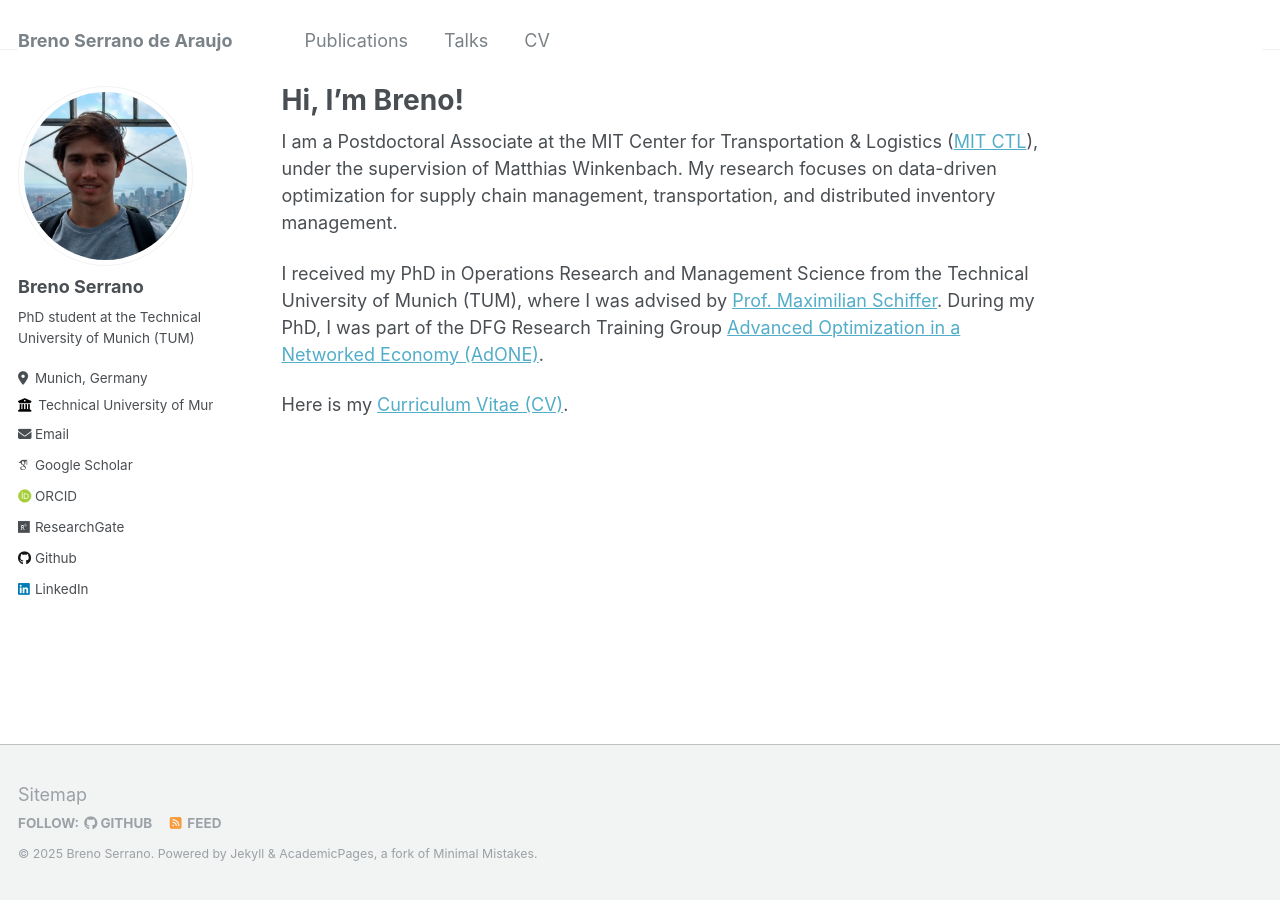
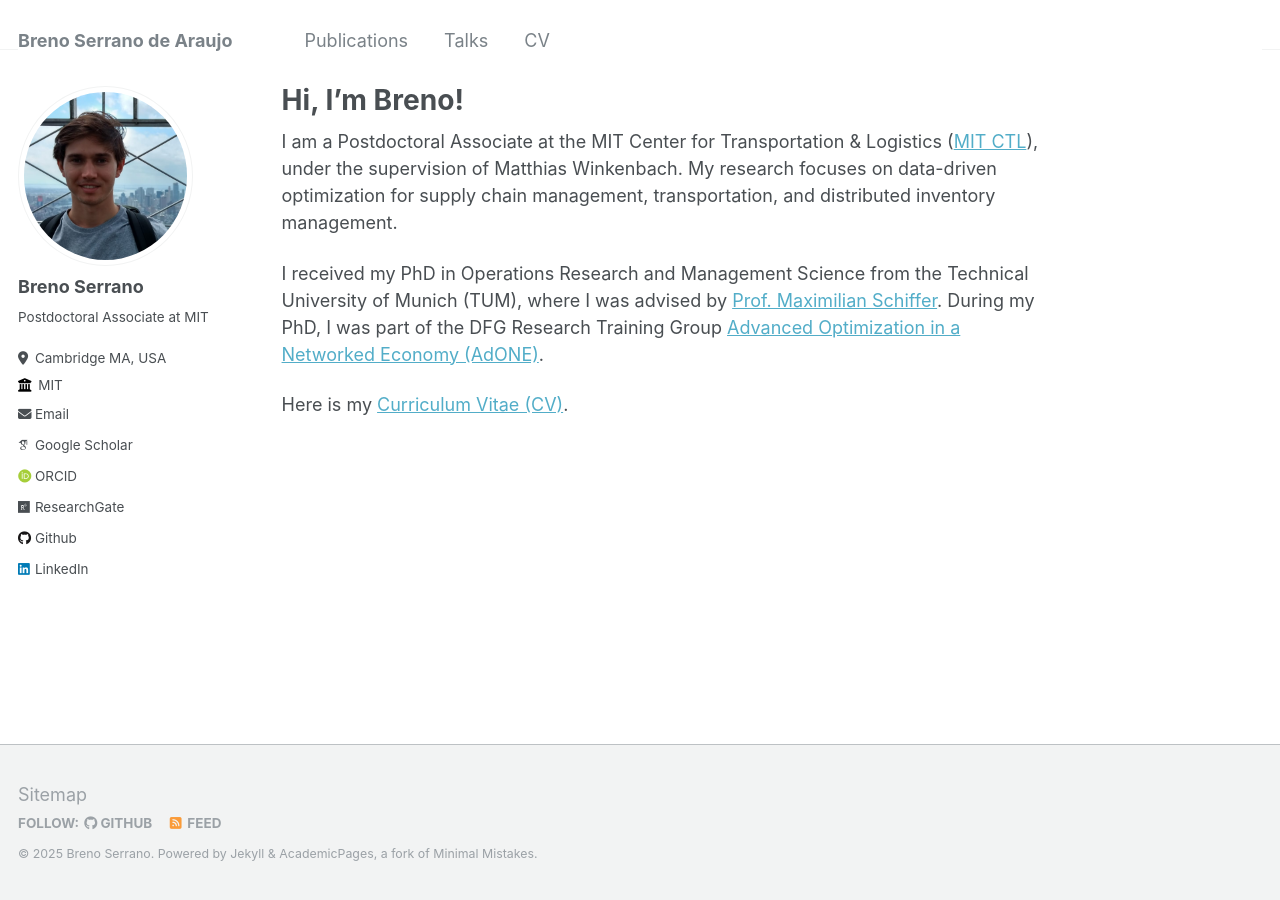
Before and after one commit to BSAraujo/BSAraujo.github.io, a Jekyll site: the page built from _pages/about.md, in a window 1280 px wide. Built offline with Jekyll 4.4.1, drawn with Linux system fonts in a browser that asks for light colours; some web fonts are replaced.

Commit message:
Update _config.yml

```diff
--- a/_config.yml
+++ b/_config.yml
@@ -11,7 +11,7 @@ locale                   : "en-US"
 title                    : "Breno Serrano de Araujo"
 title_separator          : "-"
 name                     : &name "Breno Serrano"
-description              : &description "PhD student at the Technical University of Munich (TUM)."
+description              : &description "Postdoctoral Associate at MIT."
 url                      : https://BSAraujo.github.io # the base hostname & protocol for your site e.g. "https://mmistakes.github.io"
 baseurl                  : "" # the subpath of your site, e.g. "/blog"
 repository               : "BSAraujo/BSAraujo.github.io"
@@ -24,11 +24,11 @@ author:
   avatar           : "profile.png"
   name             : "Breno Serrano"
   pronouns         : # example: "she/her"
-  bio              : "PhD student at the Technical University of Munich (TUM)"
-  location         : "Munich, Germany"
-  employer         : "Technical University of Munich"
+  bio              : "Postdoctoral Associate at MIT"
+  location         : "Cambridge MA, USA"
+  employer         : "MIT"
   uri              : # URL
-  email            : "breno.serrano@tum.de"
+  email            : "breno_sa@mit.edu"
 
   # Academic websites
   arxiv            : # URL - Update with the correct link to your profile
```
